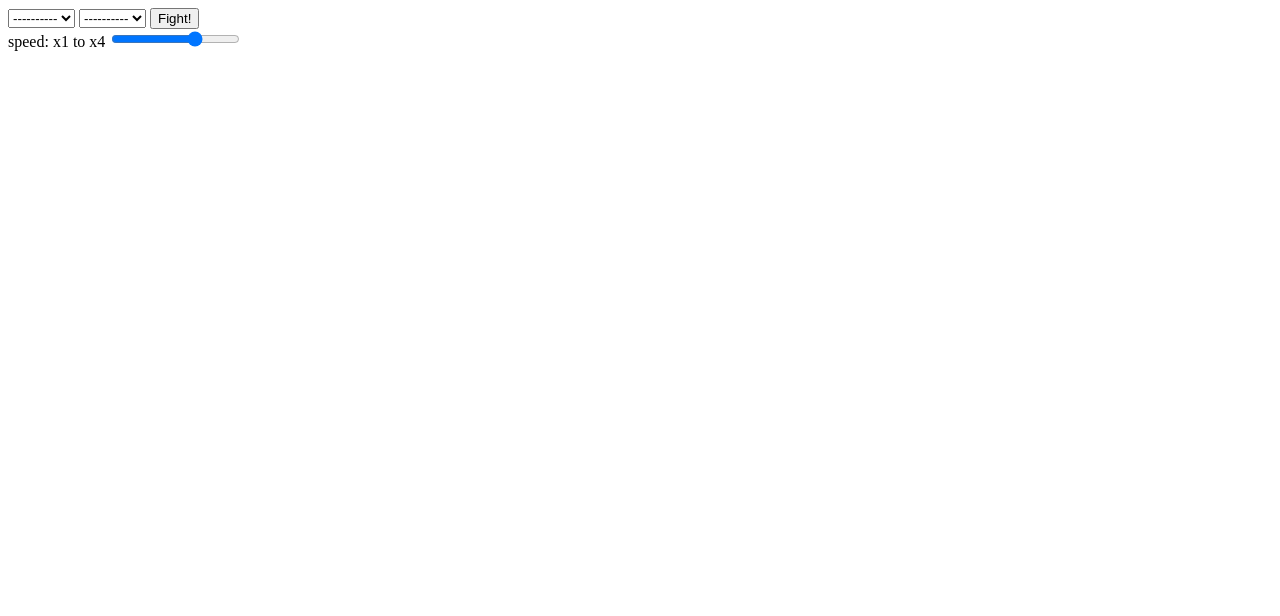
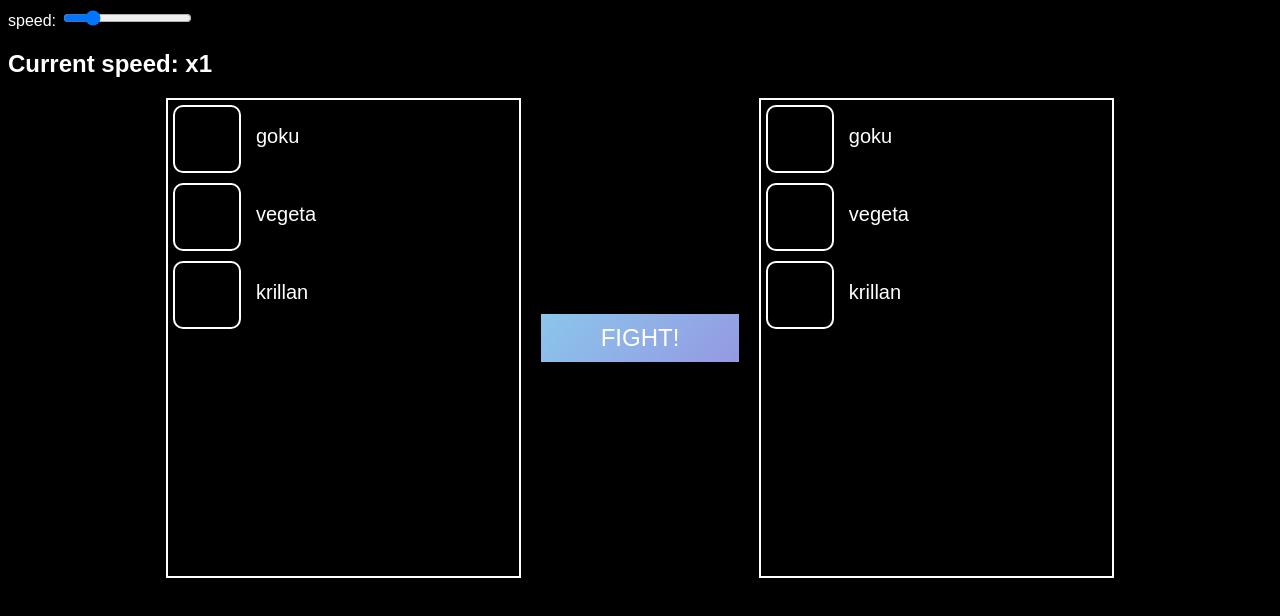
Before and after one commit to 2beyajay/simputor, a website: page index.html in a window 1280 px wide. Drawn offline with Linux system fonts and the light colour scheme.

Commit message:
new html select structure working with JS, SCSS

```diff
--- /dev/null
+++ b/css/style.scss
@@ -0,0 +1,82 @@
+body{
+
+    background-color: black;
+    color: white;
+    font-family: sans-serif;
+
+    #wrapper {
+        display: flex;
+        margin: auto;
+        width: 75%;
+        min-width: 500px;
+        height: 60vh;
+        min-height: 350px;
+        justify-content: space-around;
+
+
+        #submit {
+            flex-grow: 1;
+            display: flex;
+            flex-direction: column;
+            justify-content: center;
+            padding: 20px;
+
+            button {
+                font-size: 1.5rem;
+                background-color: #8BC6EC;
+                background-image: linear-gradient(135deg, #8BC6EC 0%, #9599E2 100%);
+                border: none;
+                color: white;
+                padding: 10px;
+                cursor: pointer;
+
+                &:hover {
+                    transform: scale(1.015);
+                }
+            }
+        }
+
+        .list {
+            overflow-y: auto;
+            flex-grow: 2;
+            color: white;
+            border: 2px white solid;
+
+            .selected{
+                border: none;
+                background-image: linear-gradient(135deg, #f5f7fa 0%, #c3cfe2 100%);
+                color: black;
+            }
+
+            .character {
+                display: flex;
+                padding: 5px;
+
+                &:hover {
+                    border: white 3px solid;
+                    cursor: pointer;
+                }
+
+                img {
+                    // flex-grow: 2;
+                    width: 64px;
+                    height: 64px;
+                    border: white 2px solid;
+                    border-radius: 10px;
+                }
+
+                p {
+                    flex-grow: 8;
+                    margin-left: 15px;
+                    font-size: 1.25rem;
+                }
+            }
+        }
+    }
+
+    #logs{
+        margin: auto;
+        width: 75%;
+        min-width: 500px;
+    }
+}
--- a/index.html
+++ b/index.html
@@ -1,28 +1,39 @@
 <!DOCTYPE html>
 <html lang="en">
+
 <head>
     <meta charset="UTF-8">
     <meta name="viewport" content="width=device-width, initial-scale=1.0">
     <title>Document</title>
+    <link rel="stylesheet" href="css/style.css">
 </head>
+
 <body>
-    <form>
-        <!-- select player 1 -->
-        <select name="fighter1" id="fighter1">
-            <option value="-1">----------</option>
-        </select>
-        <!-- select player 2 -->
-        <select name="fighter2" id="fighter2">
-            <option value="-1">----------</option>
-        </select>
+    <!-- controls for the speed of the simulation -->
+    <label for="clock">speed:</label>
+    <input type="range" id="clock" name="clock" min="0.5" max="3" step="0.5" value="1">
+    <h2>Current speed: x<span id="clockValue"></span></h2>
 
-        <input type="submit" value="Fight!">
-    </form>
 
-    <script src="script.js"></script>
+    <div id="wrapper">
+        <div id="select0" class="list">
 
-    <label for="clock">speed: x1 to x4</label>
-    <input type="range" id="clock" name="clock" min="1" max="4">
+        </div>
 
+        <div id="submit">
+            <button>FIGHT!</button>
+        </div>
+
+        <div id="select1" class="list">
+
+        </div>
+    </div>
+
+    <div id="logs">
+
+    </div>
+
+    <script src="js/script.js"></script>
 </body>
+
 </html>
--- a/script.js
+++ b/js/script.js
@@ -2,9 +2,8 @@ window.addEventListener('DOMContentLoaded', (event) => {
 	init();
 });
 
-let starter, player0, player1, whoseTurn, fighters;
-let clock = 2000;
-let turnsSet = false;
+let starter, player0, player1, whoseTurn, fighters, clock = 2000, turnsSet = false;
+let logs = document.querySelector('#logs');
 
 // a promise used for delay
 const timer = ms => new Promise(res => setTimeout(res, ms))
@@ -12,47 +11,75 @@ const timer = ms => new Promise(res => setTimeout(res, ms))
 
 async function init() {
 
+
+	// speed clock
 	let slider = document.querySelector('#clock');
+	let clockValue = document.querySelector('#clockValue');
+	clockValue.innerText = slider.value;
 	slider.addEventListener('change', (e) => {
 		console.log(slider.value);
 		clock = clock / slider.value
+		clockValue.innerText = slider.value;
 	})
 
 	// fetching data from json
 	let data = await fetch('fighters.json')
 		.then(response => response.json())
 		.catch(err => {
-			console.log(err);
+			alert(err)
 		});
 
 	// setting all fighters
 	let allFighters = data.fighters;
 
-	// both HTML select elements
-	let fighterSelects = document.querySelectorAll('select');
+	// both select list divs
+	let selects = document.querySelectorAll('.list');
+	let submit = document.querySelector('#submit button');
+	allFighters.forEach(fighter => {
+		let content = `<div class="character" data-code="${fighter.code}">
+							<img src="img/img.png" alt="${fighter.name}">
+							<p>${fighter.name}</p>
+						</div>`;
+		selects.forEach(select => {
+			select.innerHTML += content;
+		})
+	})
 
-	// pushing options into both HTML selects
-	allFighters.forEach(fighter => {
-		let option = `<option value="${fighter.code}">${fighter.name}</option>`;
-		fighterSelects.forEach(fighterSelect => {
-			fighterSelect.innerHTML += option;
+
+	let fighter0code = -1,
+		fighter1code = -1;
+
+	// click eventlistner for particular character divs in 1st list
+	let list0characters = selects[0].querySelectorAll('div');
+	list0characters.forEach(list0Char => {
+		list0Char.addEventListener('click', (e) => {
+			fighter0code = list0Char.dataset.code;
+			list0characters.forEach(element => {
+				element.classList.remove('selected')
+			})
+			list0Char.classList.add('selected')
 		})
 	});
 
+	// click eventlistner for particular character divs in 2nd list
+	let list1characters = selects[1].querySelectorAll('div');
+	list1characters.forEach(list1Char => {
+		list1Char.addEventListener('click', (e) => {
+			fighter1code = list1Char.dataset.code;
+			list1characters.forEach(element => {
+				element.classList.remove('selected');
+			})
+			list1Char.classList.add('selected')
+		})
+	});
 
-	let fighter0code, fighter1code;
-	let form = document.querySelector('form')
-	form.addEventListener('submit', (e) => {
-		turnsSet = false;
-		e.preventDefault();
-		let select0 = document.querySelector("#fighter1");
-		let select1 = document.querySelector("#fighter2");
-		fighter0code = select0.value;
-		fighter1code = select1.value;
-
+	submit.addEventListener('click', (e) => {
 		if (fighter0code == -1 || fighter1code == -1) {
 			console.log('please select 2 fighters');
 		} else {
+
+			logs.innerHTML = '';
+
 			// getting selected fighters from the json data
 			let fighter0 = allFighters.filter(fighter => {
 				return fighter.code == fighter0code;
@@ -61,20 +88,19 @@ async function init() {
 				return fighter.code == fighter1code;
 			})
 
-			// initiating the fight sequence
-			// let fight = new Fight(fighter0[0], fighter1[0]);
-
 			player0 = new Fighter(fighter0[0]);
 			player1 = new Fighter(fighter1[0]);
-
 			fighters = [player0, player1]
 
-			fighttt(player0, player1);
+
+			/* ******* starting the fight sequence ********* */
+			fight(player0, player1);
 		}
 	})
+
 }
 
-async function fighttt(player0, player1) {
+async function fight(player0, player1) {
 
 	// setting the starter based on the speed stat
 	if (player0.speed > player1.speed) {
@@ -86,6 +112,7 @@ async function fighttt(player0, player1) {
 		starter = (Math.ceil(Math.random() * 2) === 1) ? 0 : 1
 	}
 
+	// setting turns if not set
 	if (!turnsSet) {
 		await setTurns();
 		turnsSet = true;
@@ -113,33 +140,42 @@ async function fighttt(player0, player1) {
 		if (defensePower <= 0) {
 			fighters[1 - whoseTurn].health -= movePower
 			console.log(`${fighters[1 - whoseTurn].name} damaged by ${moveName} and now at ${fighters[1 - whoseTurn].health} \n`);
+
+			logs.innerHTML += `<p>${fighters[1 - whoseTurn].name} damaged by ${moveName} and now at ${fighters[1 - whoseTurn].health} \n</p>`
 		} else {
 			// simple defense
 			if (defensePower < movePower) {
 				fighters[1 - whoseTurn].health -= (movePower - defensePower)
 				console.log(`${fighters[1 - whoseTurn].name} reduced ${moveName} by ${defensePower} with ${defenseName} and now at ${fighters[1 - whoseTurn].health} \n`);
+
+				logs.innerHTML += `<p>${fighters[1 - whoseTurn].name} reduced ${moveName} by ${defensePower} with ${defenseName} and now at ${fighters[1 - whoseTurn].health} \n</p>`;
 			}
 			// counter
-			else{
+			else {
 				fighters[whoseTurn].health -= defensePower;
 				console.log(`${fighters[1 - whoseTurn].name} countered ${moveName} with ${defenseName} and did ${defensePower} damage`);
+
+				logs.innerHTML += `<p>${fighters[1 - whoseTurn].name} countered ${moveName} with ${defenseName} and did ${defensePower} damage</p>`;
 			}
 		}
 
 		// changing turns
 		whoseTurn = 1 - whoseTurn;
 
+		// sending the death and winner message
+		if (player0.health <= 0) {
+			console.log(`${player0.name} died. The winner is ${player1.name}`);
+			logs.innerHTML += `<p>${player0.name} died. The winner is ${player1.name}</p>`
+		}
+		if (player1.health <= 0) {
+			console.log(`${player1.name} died. The winner is ${player0.name}`);
+
+			logs.innerHTML += `<p>${player1.name} died. The winner is ${player0.name}</p>`
+		}
+
 		// delay for the next turn
 		await timer(clock);
 	} while (player0.health > 0 && player1.health > 0);
-
-	if(player0.health <= 0){
-		console.log(`${player0.name} died. The winner is ${player1.name}`);
-	}
-	if (player1.health <= 0) {
-		console.log(`${player1.name} died. The winner is ${player0.name}`);
-	}
-
 }
 
 function setTurns() {
@@ -174,19 +210,17 @@ class Fighter {
 		this.dspecial.forEach(move => {
 			this.defenseTotalChance += move.chance;
 		});
-
 	}
 
 	doDamage() {
 		const threshold = Math.floor(Math.random() * this.damageTotalChance);
-
 		let totalChance = 0;
 
 		for (let i = 0; i < this.ospecial.length; ++i) {
 			// Add the weight to our running total.
 			totalChance += this.ospecial[i].chance;
 
-			// If this value falls within the threshold, we're done!
+			// If this value falls within the threshold, the move will be selected
 			if (totalChance >= threshold) {
 				return this.ospecial[i];
 			}
@@ -194,21 +228,14 @@ class Fighter {
 	}
 
 	defend() {
-		// getting the total of weights of all moves
-		/* let totalChance = 1;
-		this.dspecial.forEach(move => {
-			totalChance += move.chance;
-		}); */
-
 		const threshold = Math.floor(Math.random() * this.defenseTotalChance);
-
 		let totalChance = 0;
 
 		for (let i = 0; i < this.dspecial.length; ++i) {
 			// Add the weight to our running total.
 			totalChance += this.dspecial[i].chance;
 
-			// If this value falls within the threshold, we're done!
+			// If this value falls within the threshold, the move will be selected
 			if (totalChance >= threshold) {
 				return this.dspecial[i];
 			}
```
Also changed, not shown: css/style.css (added), img/img.png (added), 1 other file.
